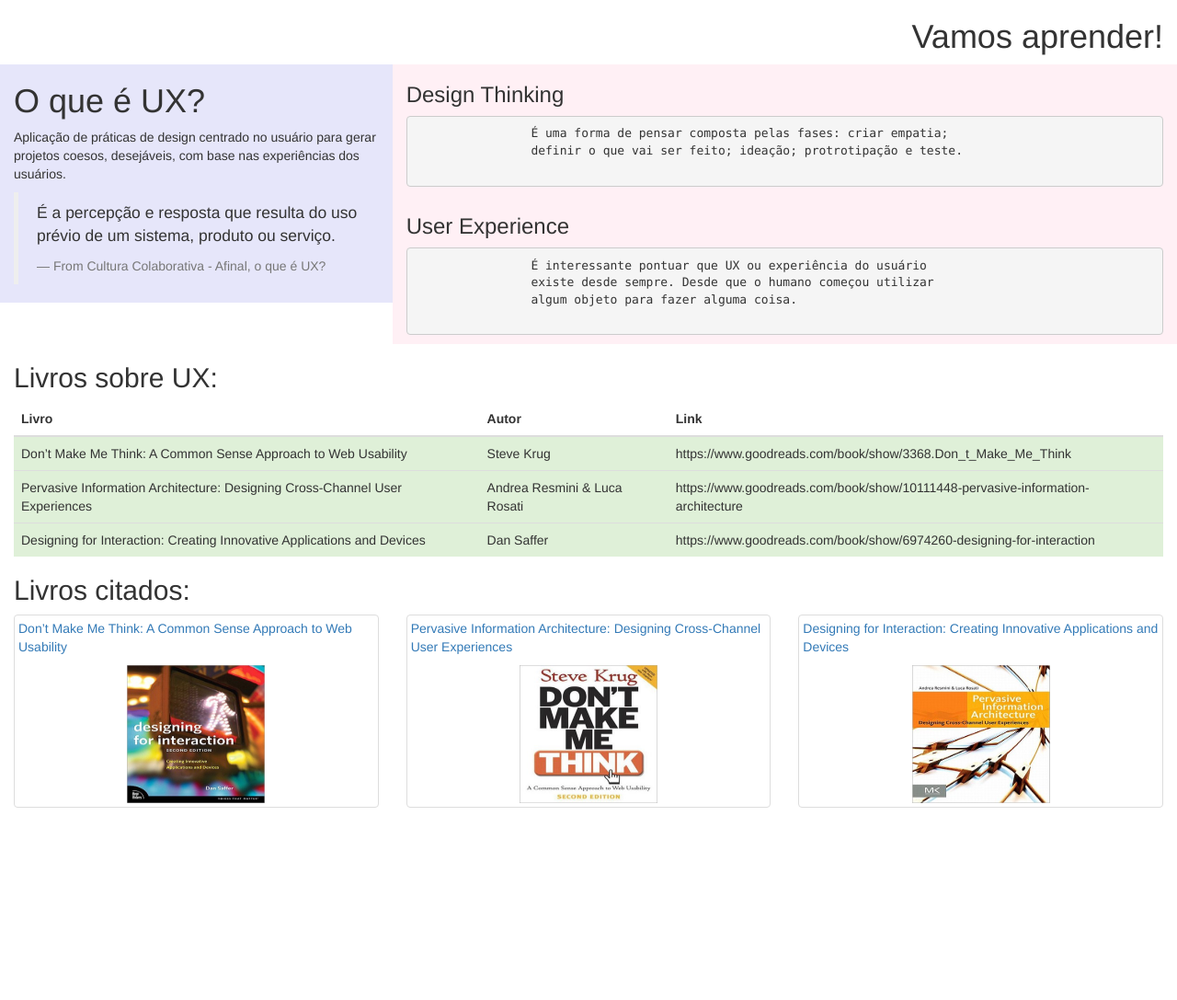
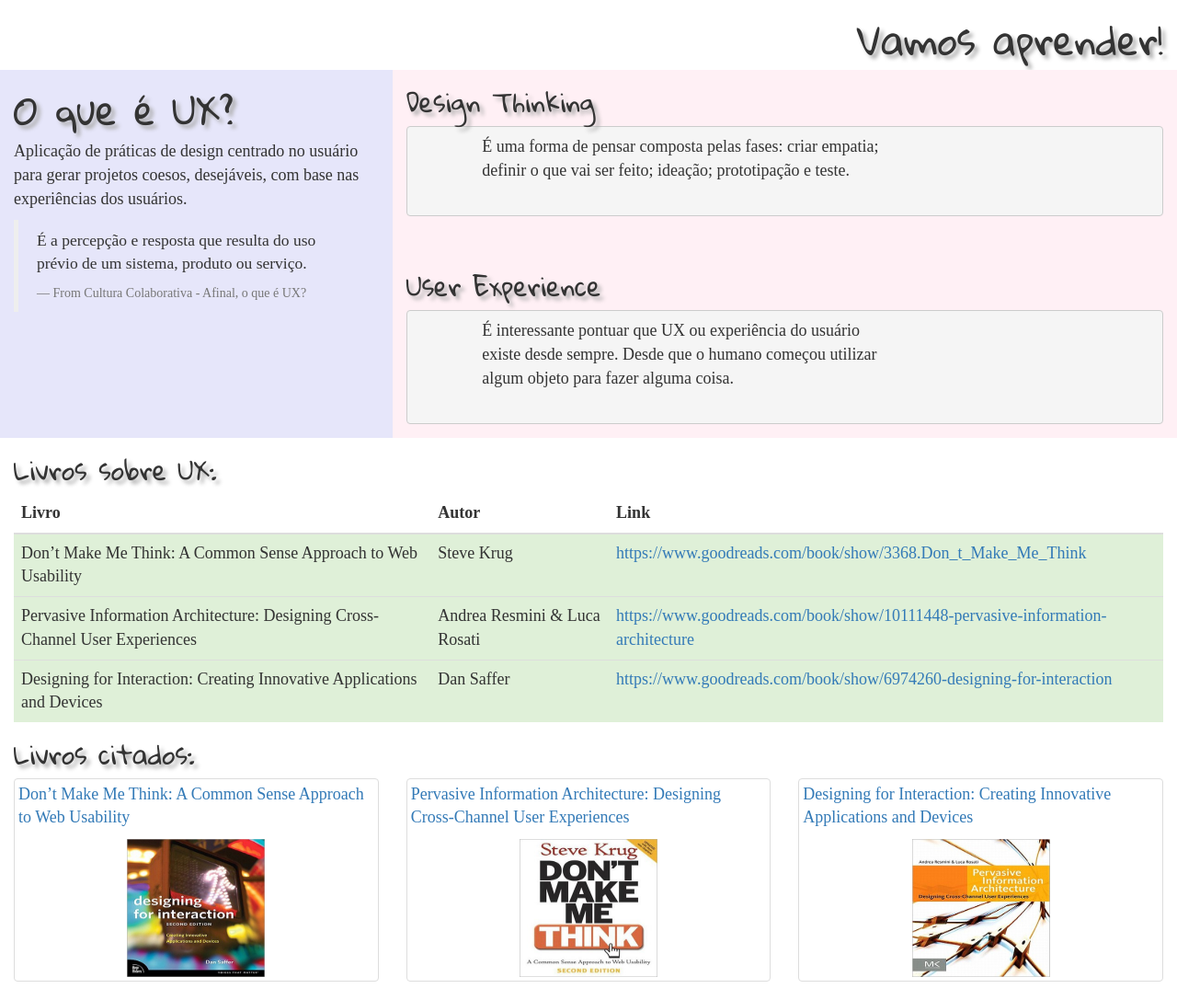
Before and after one commit to julliasaad/htmlandcss-learn, a plain HTML site: page index.html in a window 1280 px wide. Shown: the whole page at 92% size. Before the commit the page ends 898 px from the top, so only its background shows below. Drawn offline with nearby package versions, Linux system fonts and the light colour scheme; a web font is replaced by a local one.

Commit message:
Add files via upload

```diff
--- /dev/null
+++ b/estilo.css
@@ -0,0 +1,28 @@
+@CHARSET "ISO-8859-1";
+
+h1 {
+  font-family: 'Gloria Hallelujah';
+  font-size: 42px;
+  text-shadow: 4px 4px 4px #aaa;
+}
+
+h3, h2 {
+  font-family: 'Gloria Hallelujah';
+  font-size: 28px;
+  text-shadow: 4px 4px 4px #aaa;
+}
+
+div, pre, tbody {
+	font-family: 'Pavanam';
+  	font-size: 18px;
+}
+
+.col-sm-4{
+	background-color:lavender;
+	height: 400px;
+}
+
+.col-sm-8{
+	background-color:lavenderblush;
+	height: 200px;
+}
--- a/index.html
+++ b/index.html
@@ -7,13 +7,15 @@
   <link rel="stylesheet" href="http://maxcdn.bootstrapcdn.com/bootstrap/3.3.7/css/bootstrap.min.css">
   <script src="https://ajax.googleapis.com/ajax/libs/jquery/1.12.4/jquery.min.js"></script>
   <script src="http://maxcdn.bootstrapcdn.com/bootstrap/3.3.7/js/bootstrap.min.js"></script>
+  <link href="https://fonts.googleapis.com/css?family=Gloria+Hallelujah|Pavanam" rel="stylesheet">
+  <link rel="stylesheet" type="text/css" href="estilo.css">
 </head>
 <body>
 
 <div class="container-fluid">
   <h1 align="right">Vamos aprender!</h1>
   <div class="row">
-    <div class="col-sm-4" style="background-color:lavender;">
+    <div class="col-sm-4">
     	<h1>O que é UX?</h1>
 		  <p>Aplicação de práticas de design centrado no usuário para gerar projetos coesos, desejáveis, com base nas experiências dos usuários.</p>
 		  <blockquote>
@@ -22,14 +24,14 @@
 		  </blockquote>
   </div>
 
-    <div class="col-sm-8" style="background-color:lavenderblush;">
+    <div class="col-sm-8" >
     <h3>Design Thinking</h3>
 		<pre>
 		É uma forma de pensar composta pelas fases: criar empatia;
-		definir o que vai ser feito; ideação; protrotipação e teste.
+		definir o que vai ser feito; ideação; prototipação e teste.
 		</pre>
 	</div>
-	<div class="col-sm-8" style="background-color:lavenderblush;">
+	<div class="col-sm-8" >
     <h3>User Experience</h3>
 		<pre>
 		É interessante pontuar que UX ou experiência do usuário
@@ -51,17 +53,17 @@
       <tr class="success">
         <td>Don’t Make Me Think: A Common Sense Approach to Web Usability</td>
         <td>Steve Krug</td>
-        <td>https://www.goodreads.com/book/show/3368.Don_t_Make_Me_Think</td>
+        <td><a href="https://www.goodreads.com/book/show/3368.Don_t_Make_Me_Think" target="_blank">https://www.goodreads.com/book/show/3368.Don_t_Make_Me_Think </a></td>
       </tr>
       <tr class="success">
         <td>Pervasive Information Architecture: Designing Cross-Channel User Experiences</td>
         <td>Andrea Resmini & Luca Rosati</td>
-        <td>https://www.goodreads.com/book/show/10111448-pervasive-information-architecture</td>
+        <td><a href="https://www.goodreads.com/book/show/10111448-pervasive-information-architecture" target="_blank">https://www.goodreads.com/book/show/10111448-pervasive-information-architecture </a></td>
       </tr>
       <tr class="success">
         <td>Designing for Interaction: Creating Innovative Applications and Devices</td>
         <td>Dan Saffer</td>
-        <td>https://www.goodreads.com/book/show/6974260-designing-for-interaction</td>
+        <td><a href="https://www.goodreads.com/book/show/6974260-designing-for-interaction" target="_blank">https://www.goodreads.com/book/show/6974260-designing-for-interaction</td>
       </tr>
     </tbody>
   </table>
```
